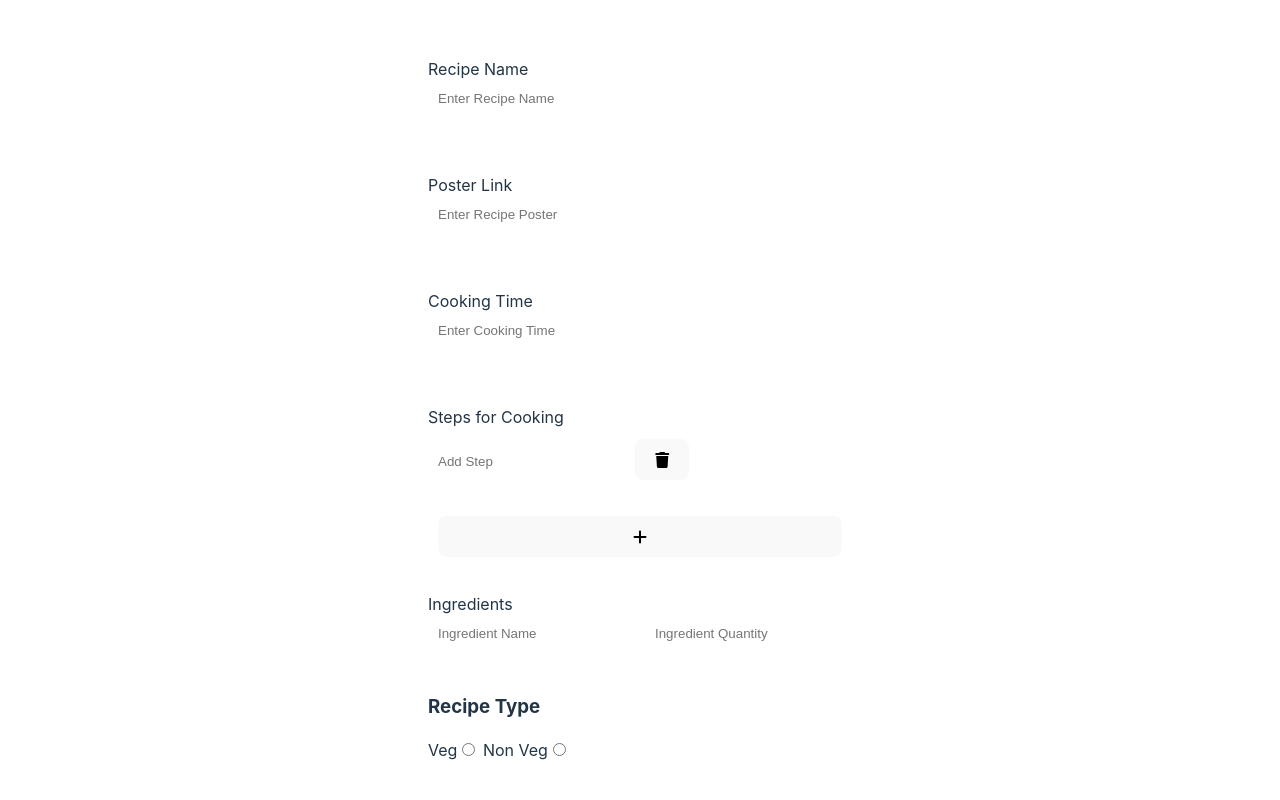
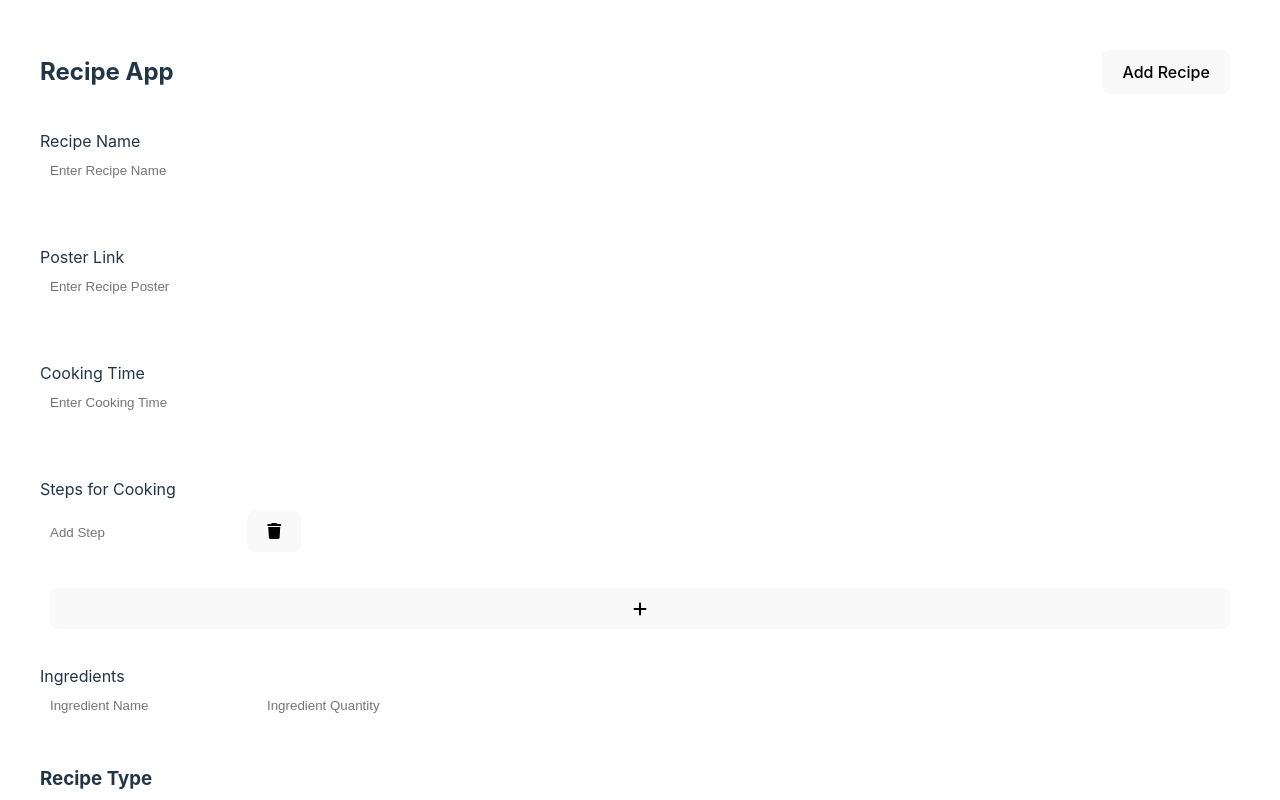
Before and after one commit to KarthyV/formik---Task, a React (Vite) app: page /recipe/add in a window 1280 px wide. Shown: the top 800 px of the page. Built offline with nearby package versions, Linux system fonts and the light colour scheme.

Commit message:
RecipeList and RecipePreview comp - completed

```diff
--- a/package.json
+++ b/package.json
@@ -9,9 +9,15 @@
     "preview": "vite preview"
   },
   "dependencies": {
+    "@emotion/react": "^11.10.5",
+    "@emotion/styled": "^11.10.5",
+    "@mui/material": "^5.10.14",
+    "@mui/styled-engine-sc": "^5.10.14",
     "formik": "^2.2.9",
     "react": "^18.2.0",
     "react-dom": "^18.2.0",
+    "react-router-dom": "^6.4.3",
+    "styled-components": "^5.3.6",
     "yup": "^0.32.11"
   },
   "devDependencies": {
--- a/src/AddRecipe.jsx
+++ b/src/AddRecipe.jsx
@@ -1,6 +1,7 @@
 import React, { useState } from "react";
 import { useFormik } from "formik";
 import * as yup from "yup";
+import { useNavigate } from "react-router-dom";
 
 const formValidationSchema = yup.object({
   recipeName: yup.string().required("Recipe Name must be provided"),
@@ -16,6 +17,7 @@ const AddRecipe = () => {
   const [inputFields, setInputFields] = useState([""]);
   const step = new Array();
   step.length = inputFields.length;
+  const navigate = useNavigate();
   const { values, handleChange, handleBlur, touched, handleSubmit, errors } =
     useFormik({
       initialValues: {
@@ -41,6 +43,7 @@ const AddRecipe = () => {
           }
         );
         console.log(res);
+        navigate("/");
       },
     });
   function addInputField(e) {
--- a/src/App.css
+++ b/src/App.css
@@ -70,3 +70,16 @@ input {
 .fieldBox {
   margin: 25px 0;
 }
+
+.recipeList_Container {
+  display: flex;
+  flex-wrap: wrap;
+  gap: 30px;
+  margin-top: 50px;
+  justify-content: space-evenly;
+}
+
+nav {
+  display: flex;
+  justify-content: space-between;
+}
--- a/src/App.jsx
+++ b/src/App.jsx
@@ -2,12 +2,22 @@ import { useState } from "react";
 import AddRecipe from "./AddRecipe";
 import "./App.css";
 import Form from "./Form";
+import { Routes, Route, useNavigate } from "react-router-dom";
+import RecipeList from "./RecipeList";
 
 function App() {
+  const navigate = useNavigate();
   return (
     <div className="App">
-      {/* <Form /> */}
-      <AddRecipe />
+      <nav>
+        <h2>Recipe App</h2>
+        <button onClick={() => navigate("/recipe/add")}>Add Recipe</button>
+      </nav>
+      <Routes>
+        <Route path="/" element={<RecipeList />} />
+        <Route path="/recipe/add" element={<AddRecipe />} />
+        {/* <Form /> */}
+      </Routes>
     </div>
   );
 }
--- /dev/null
+++ b/src/RecipeList.jsx
@@ -0,0 +1,23 @@
+import React, { useState, useEffect } from "react";
+import RecipePreview from "./RecipePreview";
+
+const RecipeList = () => {
+  const [recipes, setRecipes] = useState([]);
+
+  useEffect(() => {
+    fetch(`https://624e6fbb77abd9e37c86ffd1.mockapi.io/recipe`)
+      .then((res) => res.json())
+      .then((data) => setRecipes(data));
+  }, []);
+
+  return (
+    <div className="recipeList_Container">
+      {recipes.length > 0 &&
+        recipes.map((recipe) => (
+          <RecipePreview recipe={recipe} key={recipe.id} />
+        ))}
+    </div>
+  );
+};
+
+export default RecipeList;
--- /dev/null
+++ b/src/RecipePreview.jsx
@@ -0,0 +1,22 @@
+import { Card, CardContent, CardMedia, Typography } from "@mui/material";
+import React from "react";
+
+const RecipePreview = ({ recipe }) => {
+  return (
+    <Card sx={{ maxWidth: 345 }}>
+      <CardMedia
+        component="img"
+        height="140"
+        image={recipe.recipePoster}
+        alt={recipe.recipeName}
+      />
+      <CardContent>
+        <Typography gutterBottom variant="h5" component="div">
+          {recipe.recipeName}
+        </Typography>
+      </CardContent>
+    </Card>
+  );
+};
+
+export default RecipePreview;
--- a/src/index.css
+++ b/src/index.css
@@ -22,14 +22,6 @@ a {
 }
 a:hover {
   color: #535bf2;
-}
-
-body {
-  margin: 0;
-  display: flex;
-  place-items: center;
-  min-width: 320px;
-  min-height: 100vh;
 }
 
 h1 {
--- a/src/main.jsx
+++ b/src/main.jsx
@@ -1,10 +1,13 @@
-import React from 'react'
-import ReactDOM from 'react-dom/client'
-import App from './App'
-import './index.css'
+import React from "react";
+import ReactDOM from "react-dom/client";
+import App from "./App";
+import "./index.css";
+import { BrowserRouter } from "react-router-dom";
 
-ReactDOM.createRoot(document.getElementById('root')).render(
+ReactDOM.createRoot(document.getElementById("root")).render(
   <React.StrictMode>
-    <App />
+    <BrowserRouter>
+      <App />
+    </BrowserRouter>
   </React.StrictMode>
-)
+);
```
Also changed, not shown: 1 other file (tests, documents, lock files or other folders).
